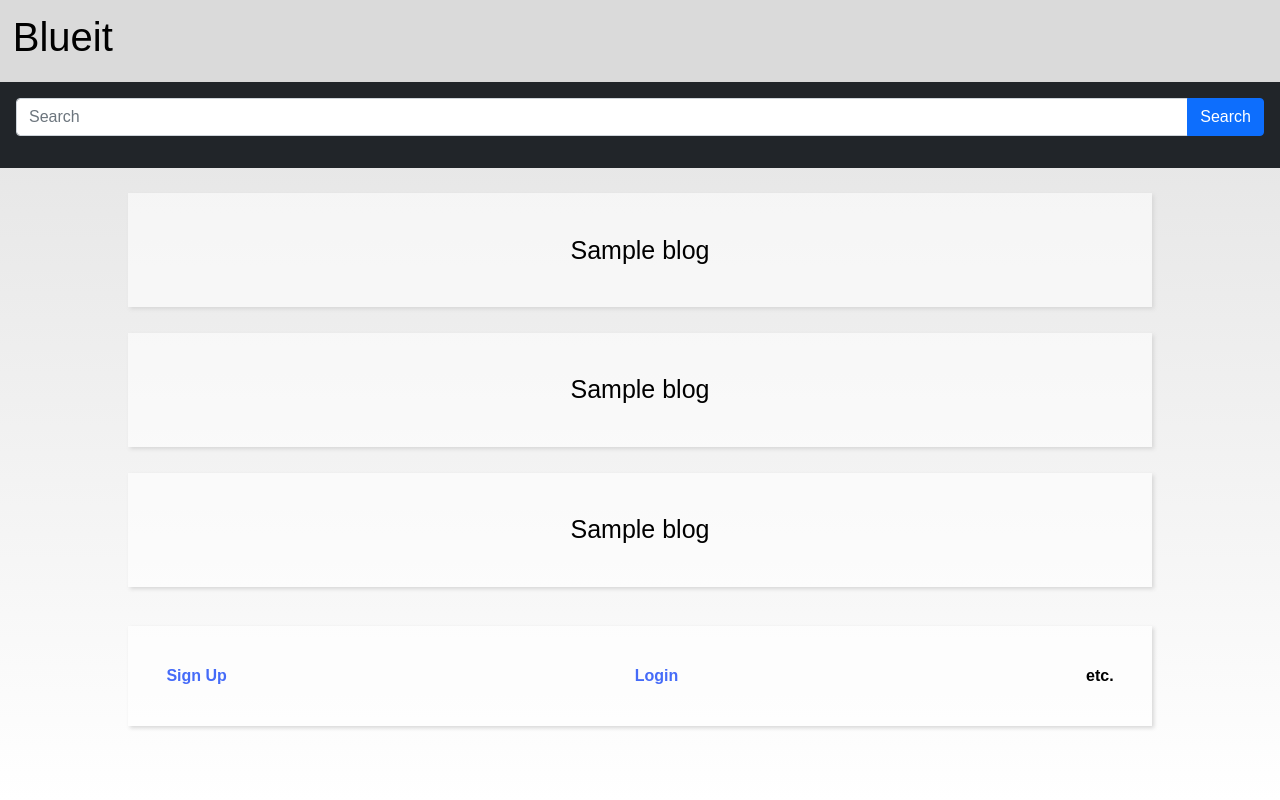
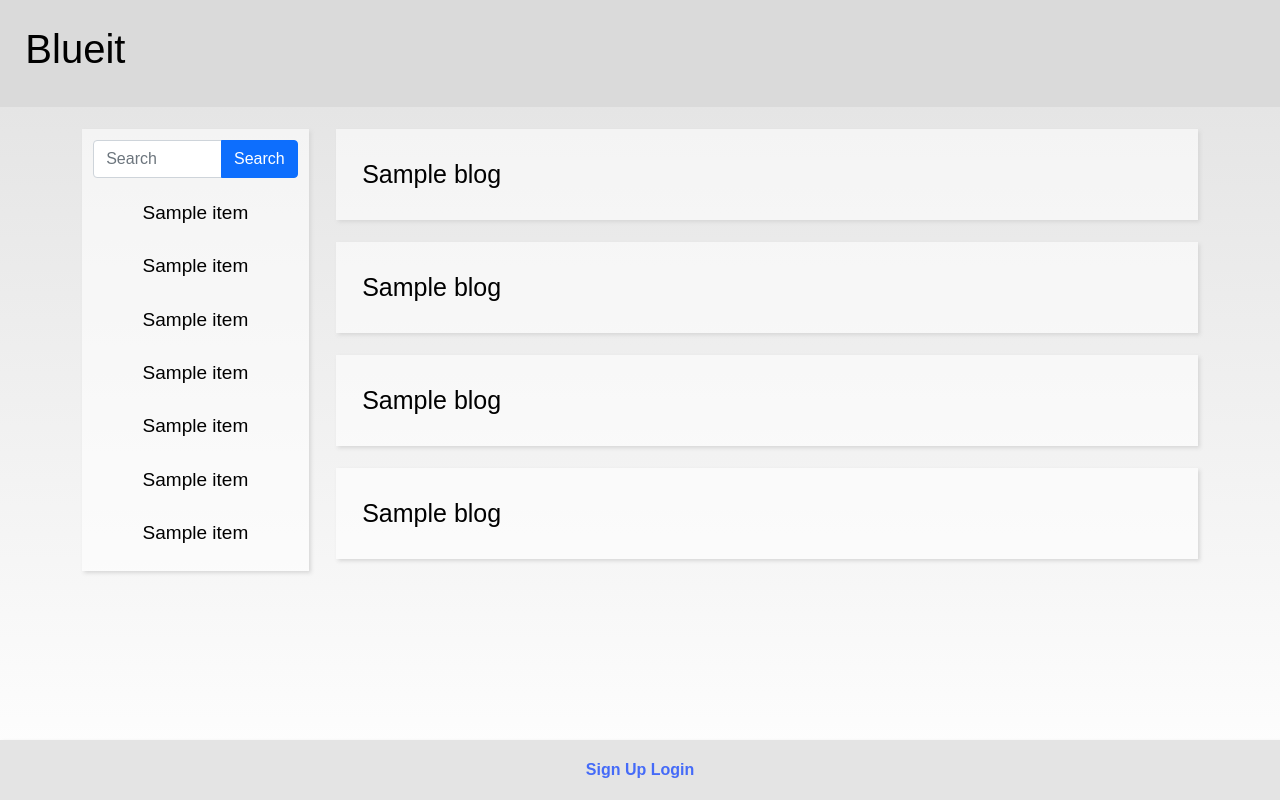
Before and after one commit to Walter-Conwell/Blueit, a web app: file public/index.html in a window 1280 px wide. Run offline with its HTML, style and script files only (its server is not run), Linux system fonts and the light colour scheme.

Commit message:
created a sidebar with Walter's search bar

```diff
--- a/public/css/style.css
+++ b/public/css/style.css
@@ -1,9 +1,14 @@
+* {
+    box-sizing: border-box;
+}
+
 body {
     background: linear-gradient(#e1e1e1, #ffffff);
     background-attachment: fixed;
     height: 100%;
     color: #000000;
     font-family: 'Source Sans 3', sans-serif;
+    margin: 0;
 }
 
 header {
@@ -11,7 +16,9 @@ header {
     justify-content: space-between;
     align-items: center;
     background-color: #dadada;
+    padding: 1%;
 }
+
 
 h1 {
     padding: 1%;
@@ -27,33 +34,50 @@ a:hover {
     transition: 0.5s;
 }
 
+.container {
+    display: flex;
+}
 
-.navSample {
-    display: flex;
-    justify-content: space-between;
-    align-items: center;
-    margin-left: auto;
-    margin-right: auto;
-    margin-top: 3%;
-    margin-bottom: 3%;
-    padding: 3%;
+.sidebar {
+    margin-top: 2%;
+    padding: 1%;
     background-color: #ffffff93;
     box-shadow: 2px 2px 4px #d7d7d7;
-    font-weight: bold;
-    width: 80%;
+    width: 25%;
 }
 
-.blogSample {
-    margin: auto;
+.sidebarContent {
+    display: flex;
+    justify-content: center;
+    font-size: 19px;
+    line-height: 40pt;
+}
+
+.content {
     display: flex;
     flex-direction: column;
-    justify-content: space-between;
-    align-items: center;
+    width: 100%;
+}
+
+.blog {
     background-color: #ffffff93;
     box-shadow: 2px 2px 4px #d7d7d7;
     font-size: 25px;
-    margin-top: 2%;
+    margin-top: 2.5%;
+    margin-left: 3%;
     padding: 3%;
-    width: 80%;
-    height: 60%;
 }
+
+.navigation {
+    display: flex;
+    justify-content: center;
+    align-items: center;
+    position: fixed;
+    bottom: 0;
+    left: 0;
+    width: 100%;
+    height: 60px;
+    background-color: #e4e4e4;
+    box-shadow: 2px 2px 4px #d7d7d7;
+    font-weight: bold;
+}
--- a/public/index.html
+++ b/public/index.html
@@ -14,25 +14,42 @@
   <body>
     <!-- header -->
     <header><h1>Blueit</h1></header>
-    <div id="side-bar"></div>
-      <aside
-        class="d-flex flex-column vlex-shrink-0 p-3 text-white bg-dark"
-        style="width 230px;"
-      >
-      <form class="mb-3">
+    <!-- body -->
+    <body>
+      <div class="container">
+        <aside class="sidebar">
+          <form class="mb-2">
             <div class="input-group">
-              <input type="text" class="form-control" placeholder="Search">
+              <input type="text" class="form-control" placeholder="Search" />
               <button class="btn btn-primary" type="submit">Search</button>
             </div>
-      </aside>
+          </form>
+          <div class="sidebarContent">
+            Sample item<br />
+            Sample item<br />
+            Sample item<br />
+            Sample item<br />
+            Sample item<br />
+            Sample item<br />
+            Sample item<br />
+          </div>
+        </aside>
 
-      <div class="blogSample">Sample blog</div>
-      <div class="blogSample">Sample blog</div>
-      <div class="blogSample">Sample blog</div>
-      <nav class="navSample">
-        <a href="#">Sign Up</a> <a href="#">Login</a> etc.
+        <div class="content">
+          <div class="blog">Sample blog</div>
+          <div class="blog">Sample blog</div>
+          <div class="blog">Sample blog</div>
+          <div class="blog">Sample blog</div>
+        </div>
+      </div>
+
+      <nav class="navigation">
+        <a href="#">Sign Up</a>&nbsp;
+        <a href="#">Login</a>
+        <!-- Add more navigation links if needed -->
       </nav>
-    </div>
+    </body>
+
     <script src="https://code.jquery.com/jquery-3.4.1.min.js"></script>
     <script
       src="https://cdn.jsdelivr.net/npm/dayjs@1.11.3/dayjs.min.js"
```
